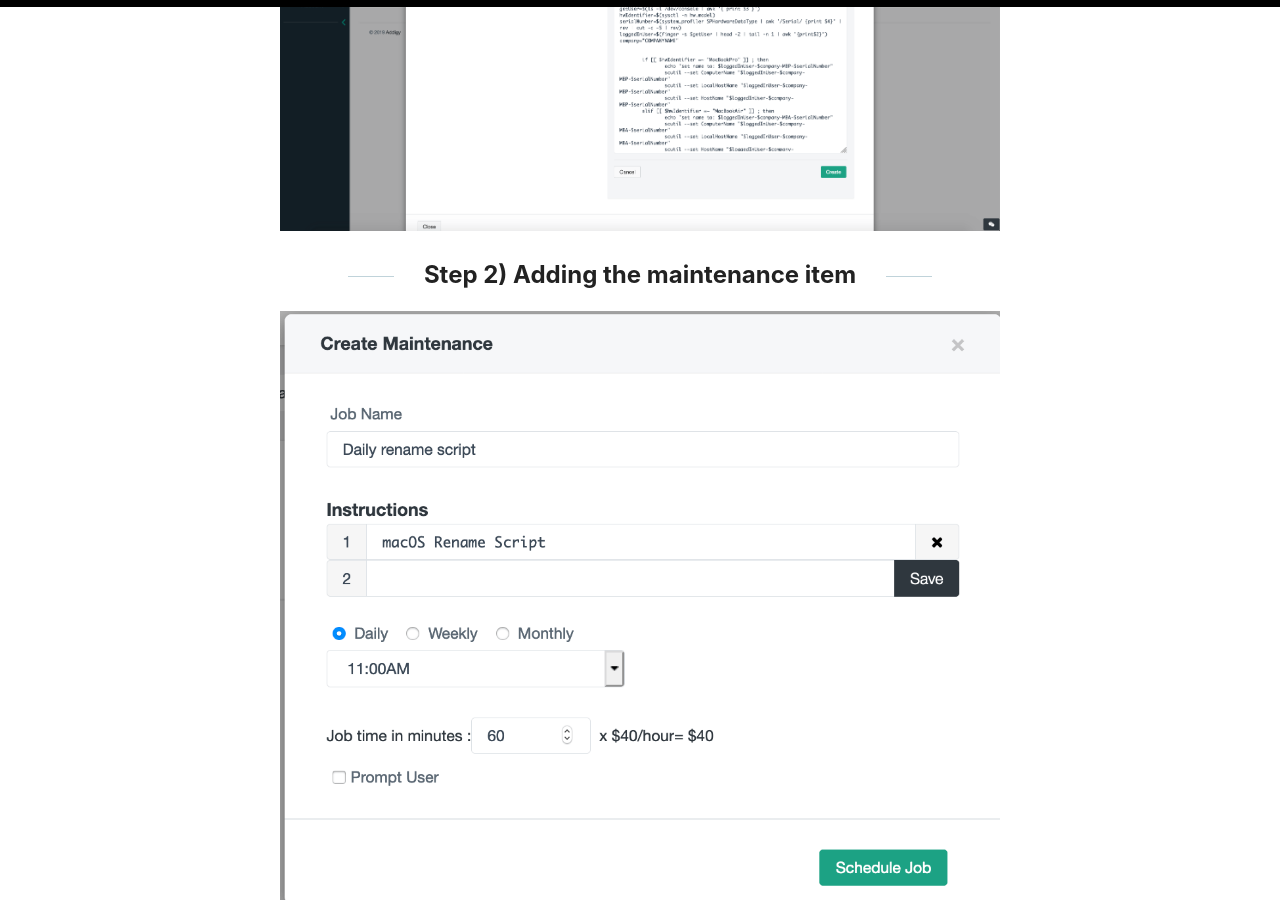
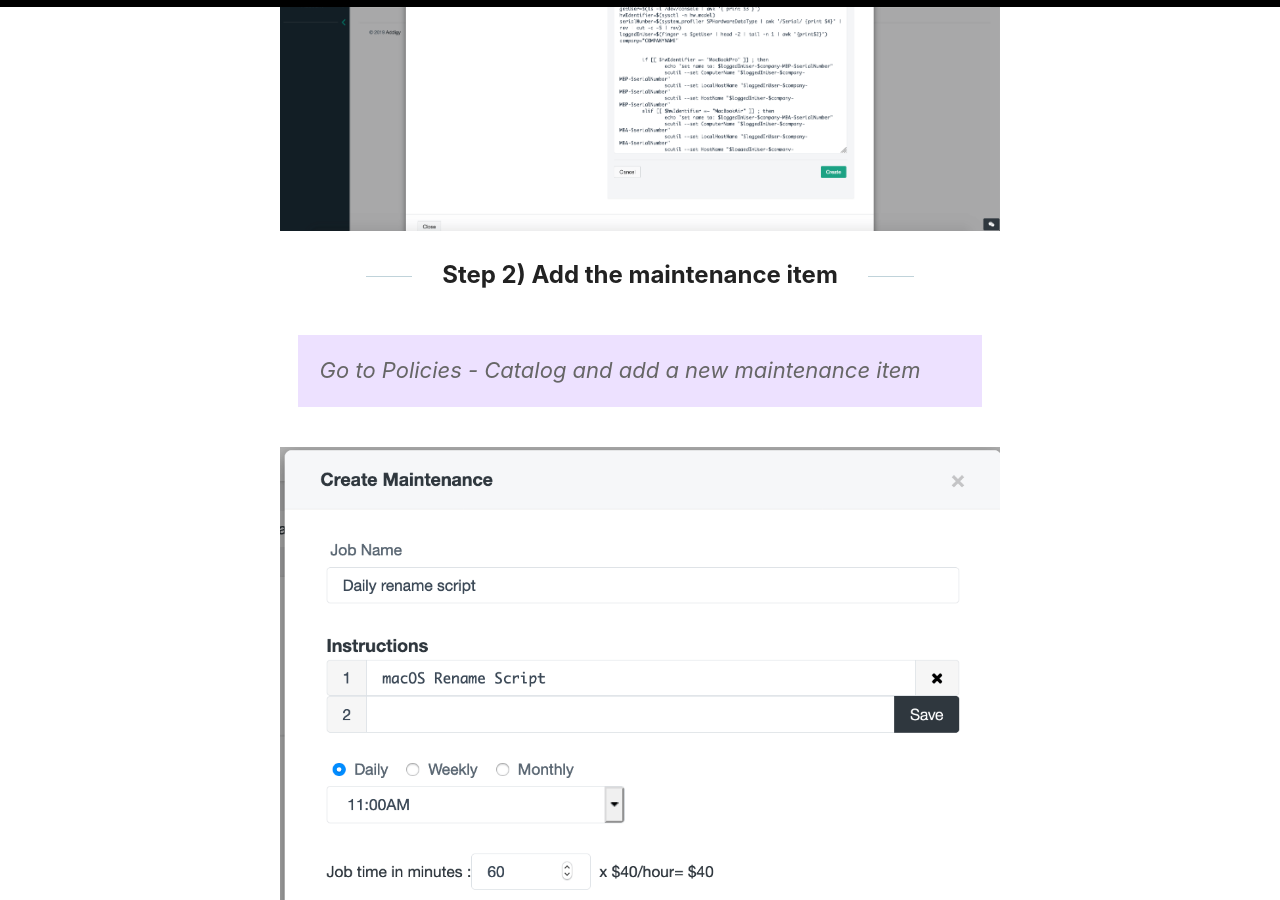
Before and after one commit to socialstijn/socialstijn.github.io, a Jekyll site: the page built from _posts/2019-12-15-Automatically-Rename-Macs-Using-Addigy-Maintenance-Scripts.md, in a window 1280 px wide and 900 px high, scrolled down 2369 px. Built offline with Jekyll 4.4.1, drawn with Linux system fonts in a browser that asks for light colours.

Commit message:
maintenance item

```diff
--- a/_posts/2019-12-15-Automatically-Rename-Macs-Using-Addigy-Maintenance-Scripts.md
+++ b/_posts/2019-12-15-Automatically-Rename-Macs-Using-Addigy-Maintenance-Scripts.md
@@ -67,7 +67,10 @@ company="COMPANYNAME"
 ![](/images/copy-rename-script-to-addigy.png)
 
 
-## Step 2) Adding the maintenance item
+## Step 2) Add the maintenance item
+
+> Go to Policies - Catalog and add a new maintenance item
+
 
 ![](/images/add-rename-script-as-maintenance-script.png)
 
```
